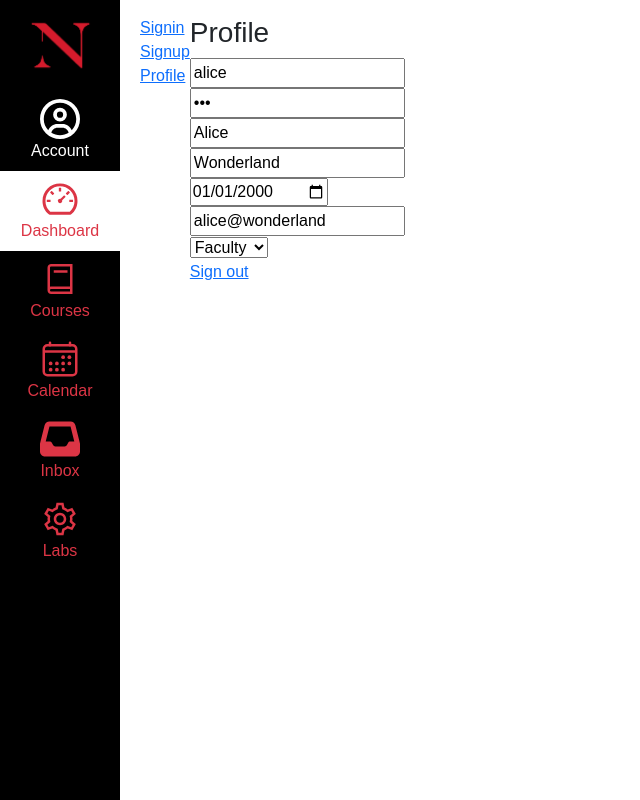
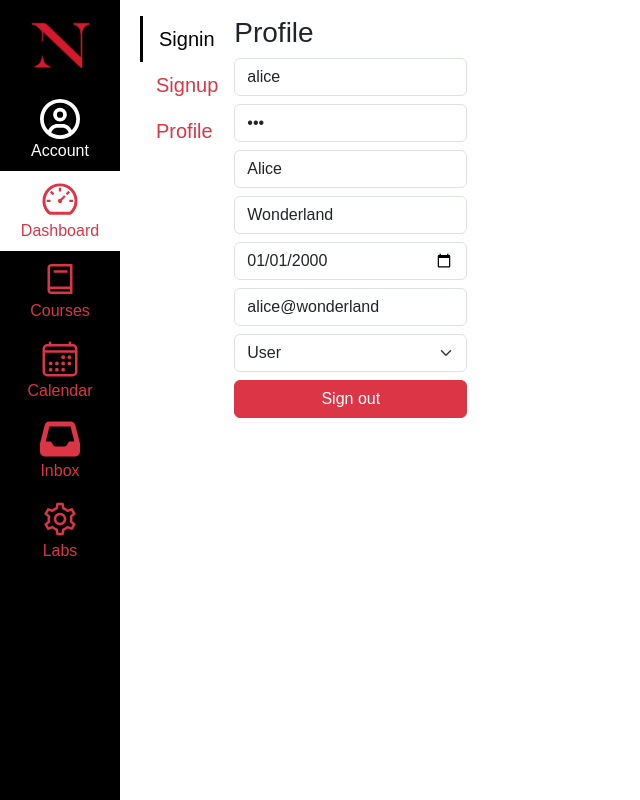
Before and after one commit to tpostler/kambaz-next-js, a Next.js app: page /Kambaz/Account/Profile in a window 1280 px wide. Shown: the whole page, without its empty margins (0-640 px from the left). Built offline with nearby package versions, Linux system fonts and the light colour scheme.

Commit message:
I think I'm done, need to double check everything + add ids if needed

```diff
--- a/app/Kambaz/Account/Navigation.tsx
+++ b/app/Kambaz/Account/Navigation.tsx
@@ -1,10 +1,10 @@
 import Link from "next/link";
 export default function AccountNavigation() {
   return (
-    <div id="wd-account-navigation">
-      <Link href="Signin"> Signin </Link> <br />
-      <Link href="Signup"> Signup </Link> <br />
-      <Link href="Profile"> Profile </Link> <br />
+    <div id="wd-account-navigation" className="wd list-group fs-5 rounded-0">
+      <Link href="Signin" className="list-group-item active border-0"> Signin </Link>
+      <Link href="Signup" className="list-group-item text-danger border-0"> Signup </Link>
+      <Link href="Profile" className="list-group-item text-danger border-0"> Profile </Link>
     </div>
   );
 }
--- a/app/Kambaz/Account/Profile/page.tsx
+++ b/app/Kambaz/Account/Profile/page.tsx
@@ -1,40 +1,41 @@
 import Link from "next/link";
+import { FormControl, FormSelect } from "react-bootstrap";
 export default function Profile() {
   return (
     <div id="wd-profile-screen">
       <h3>Profile</h3>
-      <input
+      <FormControl
         defaultValue="alice"
         placeholder="username"
-        className="wd-username"
+        className="wd-username mb-2"
       />
-      <br />
-      <input
+      <FormControl
         defaultValue="123"
         placeholder="password"
         type="password"
-        className="wd-password"
+        className="wd-password mb-2"
       />
-      <br />
-      <input defaultValue="Alice" placeholder="First Name" id="wd-firstname" />
-      <br />
-      <input
+      <FormControl defaultValue="Alice" placeholder="First Name" id="wd-firstname" className="wd-first-name mb-2" />
+      <FormControl
         defaultValue="Wonderland"
         placeholder="Last Name"
         id="wd-lastname"
+        className="wd-last-name mb-2"
       />
-      <br />
-      <input defaultValue="2000-01-01" type="date" id="wd-dob" />
-      <br />
-      <input defaultValue="alice@wonderland" type="email" id="wd-email" />
-      <br />
-      <select defaultValue="FACULTY" id="wd-role">
-        <option value="USER">User</option> <option value="ADMIN">Admin</option>
-        <option value="FACULTY">Faculty</option>{" "}
+
+      <FormControl defaultValue="2000-01-01" type="date" id="wd-dob"
+      className="wd-dob mb-2"/>
+
+      <FormControl defaultValue="alice@wonderland" type="email" id="wd-email"
+      className="wd-email mb-2" />
+
+      <FormSelect className="wd-role mb-2">
+        <option value="USER" defaultChecked>User</option>
+        <option value="ADMIN">Admin</option>
+        <option value="FACULTY">Faculty</option>
         <option value="STUDENT">Student</option>
-      </select>
-      <br />
-      <Link href="Signin"> Sign out </Link>
+      </FormSelect>
+      <Link className="btn btn-danger w-00 mb-2 d-flex justify-content-center" href="Signin"> Sign out </Link>
     </div>
   );
 }
```
Also changed, not shown: app/Kambaz/Account/Signin/page.tsx (+9 -4 lines), app/Kambaz/Account/Signup/page.tsx (+29 -11 lines).
